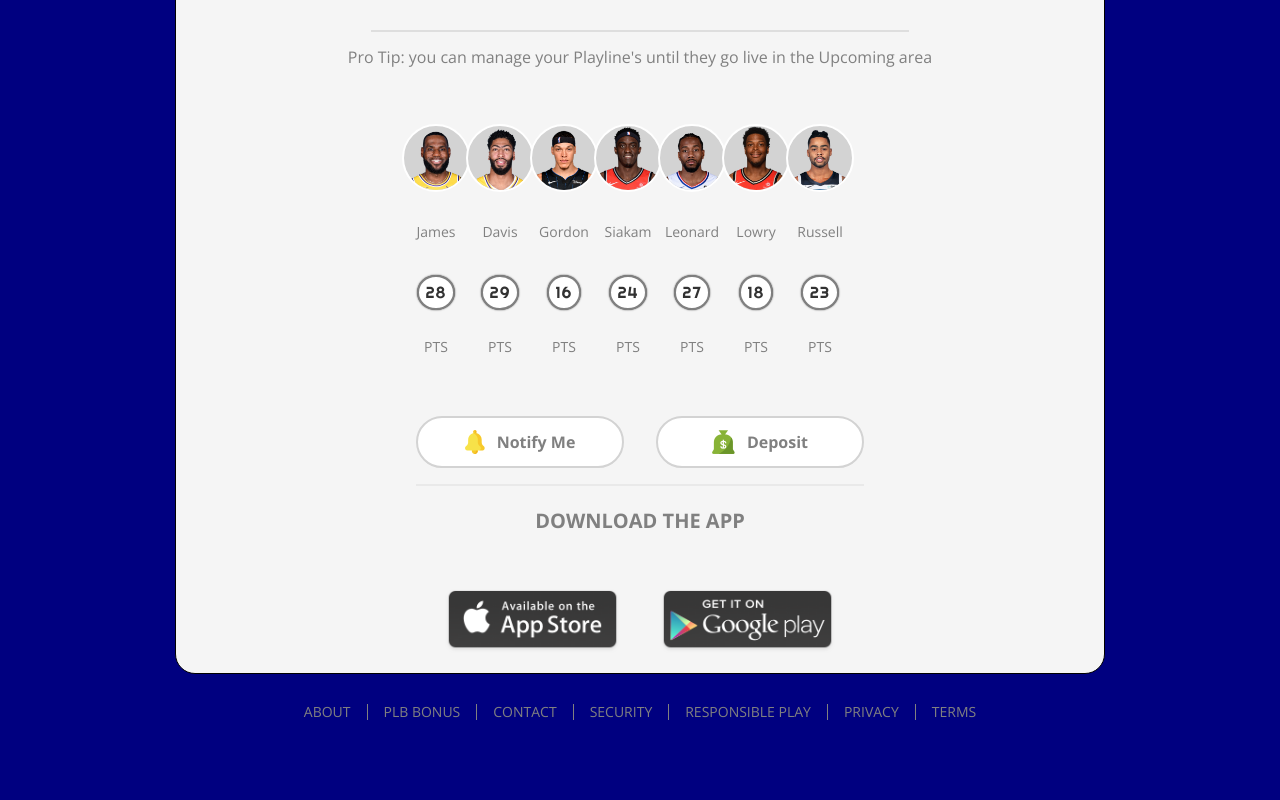
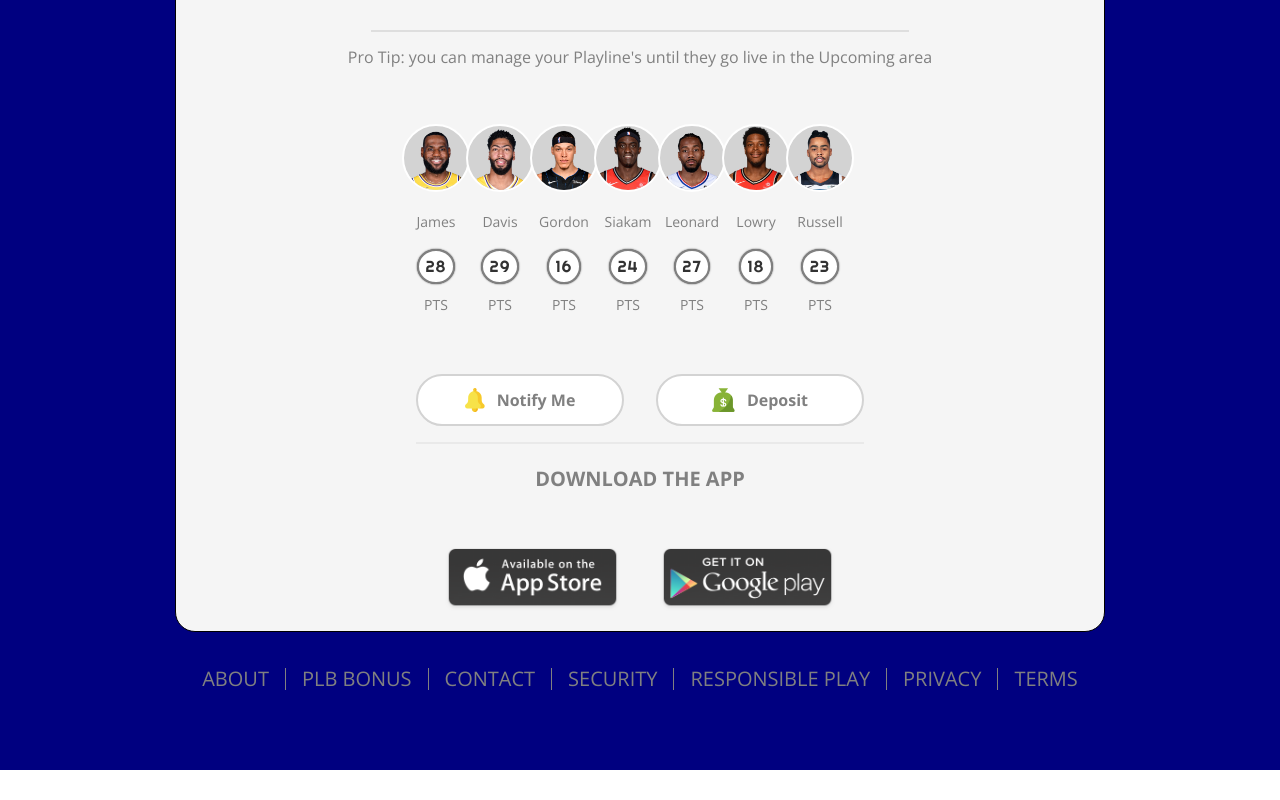
Before and after one commit to Drewshka/playline-frontend, a React (Create React App) app: page / in a window 1280 px wide. Shown: the part 396-1196 px from the top of the page. After the commit the page ends 1166 px from the top, so only its background shows below. Built offline with nearby package versions, Linux system fonts and the light colour scheme.

Commit message:
fixed spacing between points circles

```diff
--- a/src/components/Footer/Footer.scss
+++ b/src/components/Footer/Footer.scss
@@ -13,6 +13,9 @@
       @include flex(center, center, row);
       padding: 1rem;
       padding-bottom: 5rem;
+    }
+    @include desktop {
+      @include font("Open Sans", 400, 20px, 22px, $primary);
     }
 
     &-item {
--- a/src/components/MainCard/MainCard.js
+++ b/src/components/MainCard/MainCard.js
@@ -13,9 +13,8 @@ class MainCard extends React.Component {
   };
 
   render() {
-    console.log(this.state.players.players);
+    const players = this.state.players.players;
 
-    const players = this.state.players.players;
     return (
       <div className="MainCard">
         <Progress />
@@ -28,7 +27,6 @@ class MainCard extends React.Component {
                   key={i}
                   name={player.last_name}
                   points={player.points}
-                  index={i}
                 />
               );
             })}
--- a/src/components/PlayerCard/PlayerCard.js
+++ b/src/components/PlayerCard/PlayerCard.js
@@ -1,7 +1,7 @@
 import React from "react";
 import "./PlayerCard.scss";
 
-export const PlayerCard = ({ name, points, index }) => {
+export const PlayerCard = ({ name, points }) => {
   const image = require(`../../assets/headshots/${name}.png`);
 
   return (
--- a/src/components/PlayerCard/PlayerCard.scss
+++ b/src/components/PlayerCard/PlayerCard.scss
@@ -15,6 +15,7 @@
     margin-bottom: 0;
     @include tablet {
       margin: 0.625rem;
+      margin-bottom: 0;
     }
   }
 
@@ -52,6 +53,7 @@
       border-radius: 50%;
       border: 2px solid grey;
       letter-spacing: 1px;
+      margin: 0;
       @include tablet {
         @include font("Righteous Regular", 400, 14px, 16px, $primary);
       }
```
